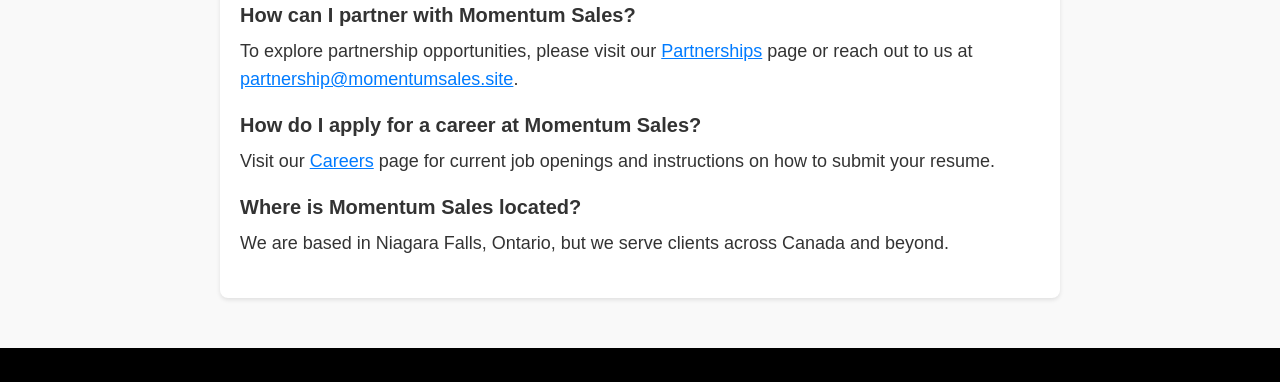
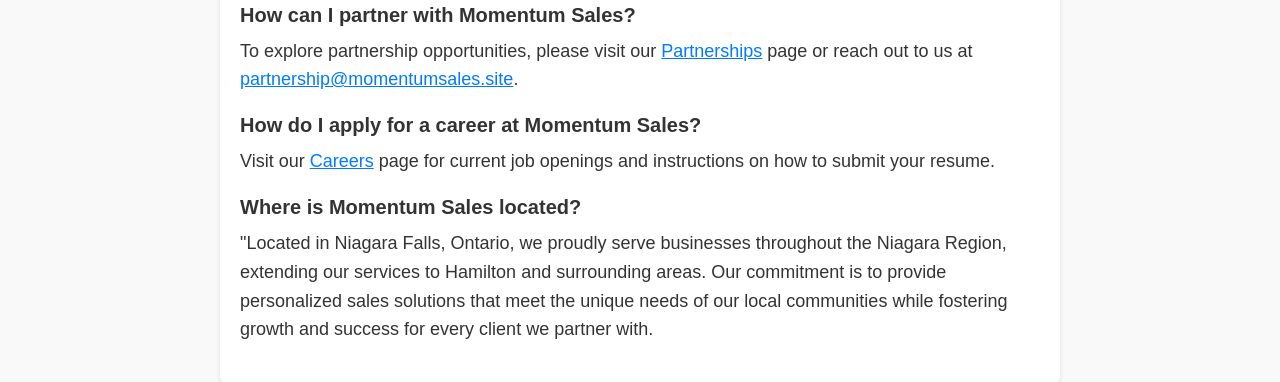
Before and after one commit to saadmo18/momentum-sales, a plain HTML site: page faq.html in a window 1280 px wide. Shown: the part 1187-1569 px from the top of the page. Drawn offline with Linux system fonts and the light colour scheme.

Commit message:
Update faq.html

```diff
--- a/faq.html
+++ b/faq.html
@@ -154,7 +154,7 @@
   <div class="faq-answer">Visit our <a href="careers.html" style="color: #007bff; text-decoration: underline;">Careers</a> page for current job openings and instructions on how to submit your resume.</div>
 
   <div class="faq-question">Where is Momentum Sales located?</div>
-  <div class="faq-answer">We are based in Niagara Falls, Ontario, but we serve clients across Canada and beyond.</div>
+  <div class="faq-answer">"Located in Niagara Falls, Ontario, we proudly serve businesses throughout the Niagara Region, extending our services to Hamilton and surrounding areas. Our commitment is to provide personalized sales solutions that meet the unique needs of our local communities while fostering growth and success for every client we partner with.</div>
 </section>
 
 <footer style="background-color: #000; color: #fff; padding: 40px 20px; font-family: Arial, sans-serif;">
```
